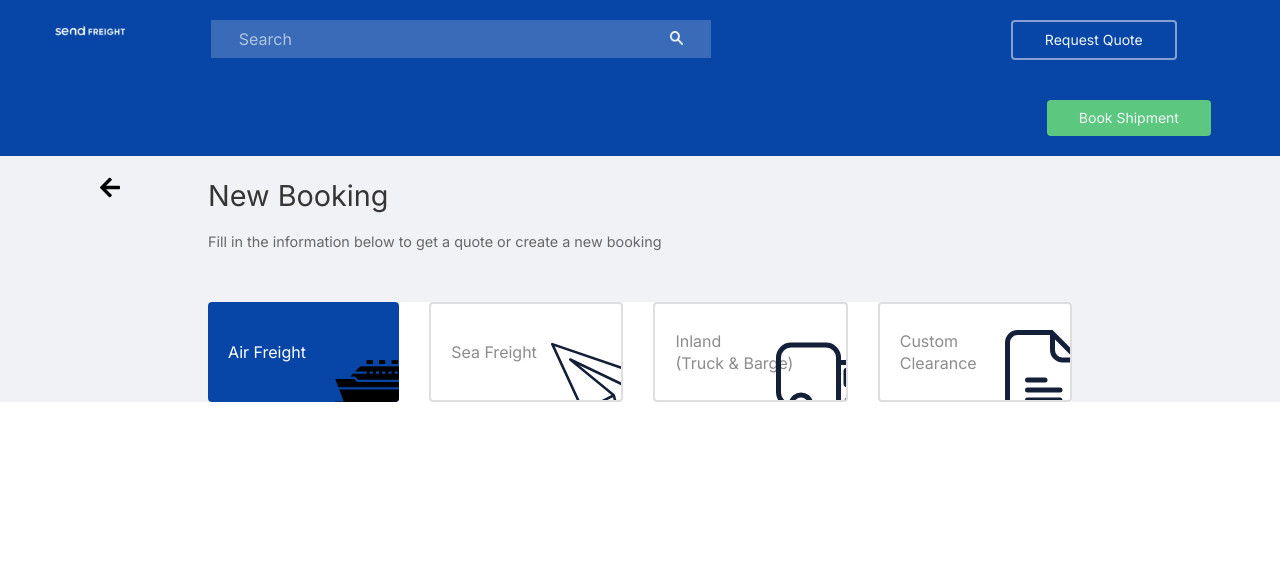
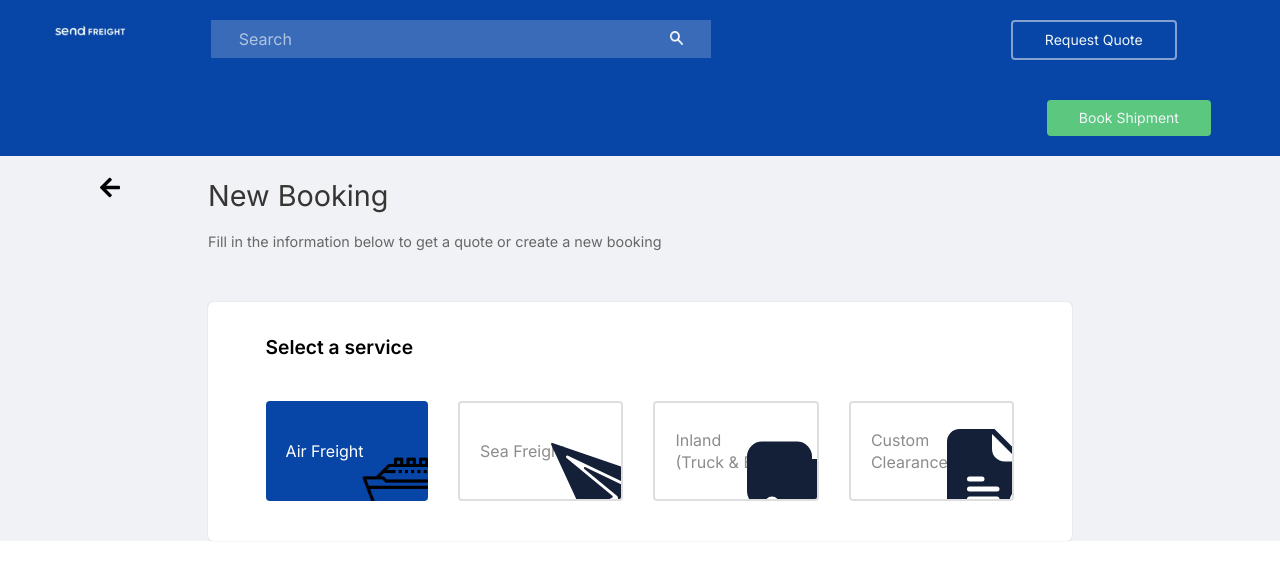
Before and after one commit to avoajaugochukwu/send_ng_frontend, a React (Create React App) app: page / in a window 1280 px wide. Shown: the top 580 px of the page. Built offline with nearby package versions, Linux system fonts and the light colour scheme.

Commit message:
Select A service done

```diff
--- a/src/components/SelectAService/SelectAService.css
+++ b/src/components/SelectAService/SelectAService.css
@@ -1,11 +1,24 @@
-.SelectAServiceContainer {
+.SelectAServiceWrapper {
   margin: 0 13rem;
   background-color: #fff;
-
+  padding-bottom: 2.5rem;
+  border-radius: 5px;
+  box-shadow: 0px 0px 1px rgb(175, 173, 173);
+}
+.SelectAServiceFlexContainer {
   display: flex;
   flex-direction: row;
   flex-wrap: nowrap;
   justify-content: flex-start;
   align-content: stretch;
   align-items: flex-start;
+
+  padding: 0 3.6rem;
 }
+
+.SelectAServiceHeader {
+  padding: 2rem 3.6rem;
+  padding-bottom: 2.5rem;
+  font-size: larger;
+  font-weight: 600;
+}
--- a/src/components/SelectAService/SelectAService.js
+++ b/src/components/SelectAService/SelectAService.js
@@ -23,7 +23,11 @@ export default function SelectAService() {
   }
 
   return (
-    <div className="SelectAServiceContainer">
+    <div className="SelectAServiceWrapper">
+      <div className="SelectAServiceHeader">
+        <h3>Select a service</h3>
+      </div>
+      <div className="SelectAServiceFlexContainer">
         <Service
           activeServiceId={activeServiceId}
           handleServiceChange={handleServiceChange}
@@ -61,5 +65,8 @@ export default function SelectAService() {
           whiteImage={custom_white}
           text={'Custom<br/>Clearance'} />
       </div>
+
+
+    </div>
   )
 }
--- a/src/components/SelectAService/components/Service/Service.js
+++ b/src/components/SelectAService/components/Service/Service.js
@@ -15,9 +15,11 @@ export default function Service(props) {
       <div>
         {
           activeServiceId === serviceId ?
+
+            <img className="ServiceIcon" src={whiteImage} />
+            :
             <img className="ServiceIcon" src={blackImage} />
-            :
-            <img className="ServiceIcon" src={whiteImage} />
+
         }
 
       </div>
```
Lines whose indentation alone changed are shown as unchanged.
